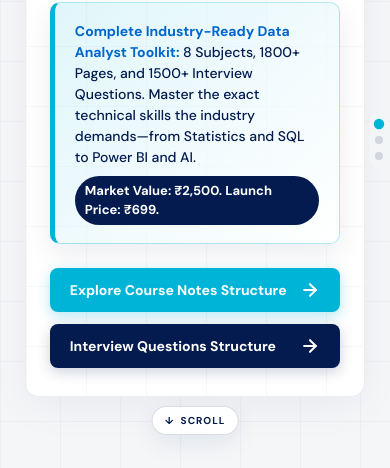
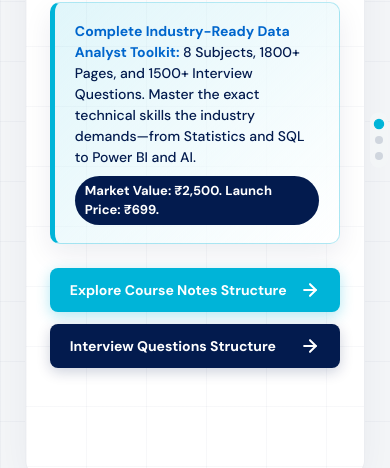
Before and after one commit to KuldipShendge/Learnlytics.notes, a plain HTML site: page index.html in a window 390 px wide. Shown: the part 299-767 px from the top of the page. Drawn offline with nearby package versions, Linux system fonts and the light colour scheme; no server answers.

Commit message:
Update style.css

```diff
--- a/css/style.css
+++ b/css/style.css
@@ -1364,7 +1364,7 @@ textarea:focus { border-color: var(--cyan); }
 /* Home slider controls: mobile swipe cue and card-adjacent dots */
 @media (max-width: 768px) {
   #main-stage {
-    padding: 100px 18px 150px !important;
+    padding: 100px 18px 70px !important;
   }
 
   .central-box {
@@ -1391,7 +1391,7 @@ textarea:focus { border-color: var(--cyan); }
   }
 
   .scroll-hint {
-    display: flex !important;
+    display: none !important;
     flex-direction: row !important;
     left: 50% !important;
     bottom: 96px !important;
@@ -1414,7 +1414,7 @@ textarea:focus { border-color: var(--cyan); }
 
 @media (max-width: 520px) {
   #main-stage {
-    padding: 104px 10px 148px !important;
+    padding: 104px 10px 70px !important;
   }
 
   .dots {
```
